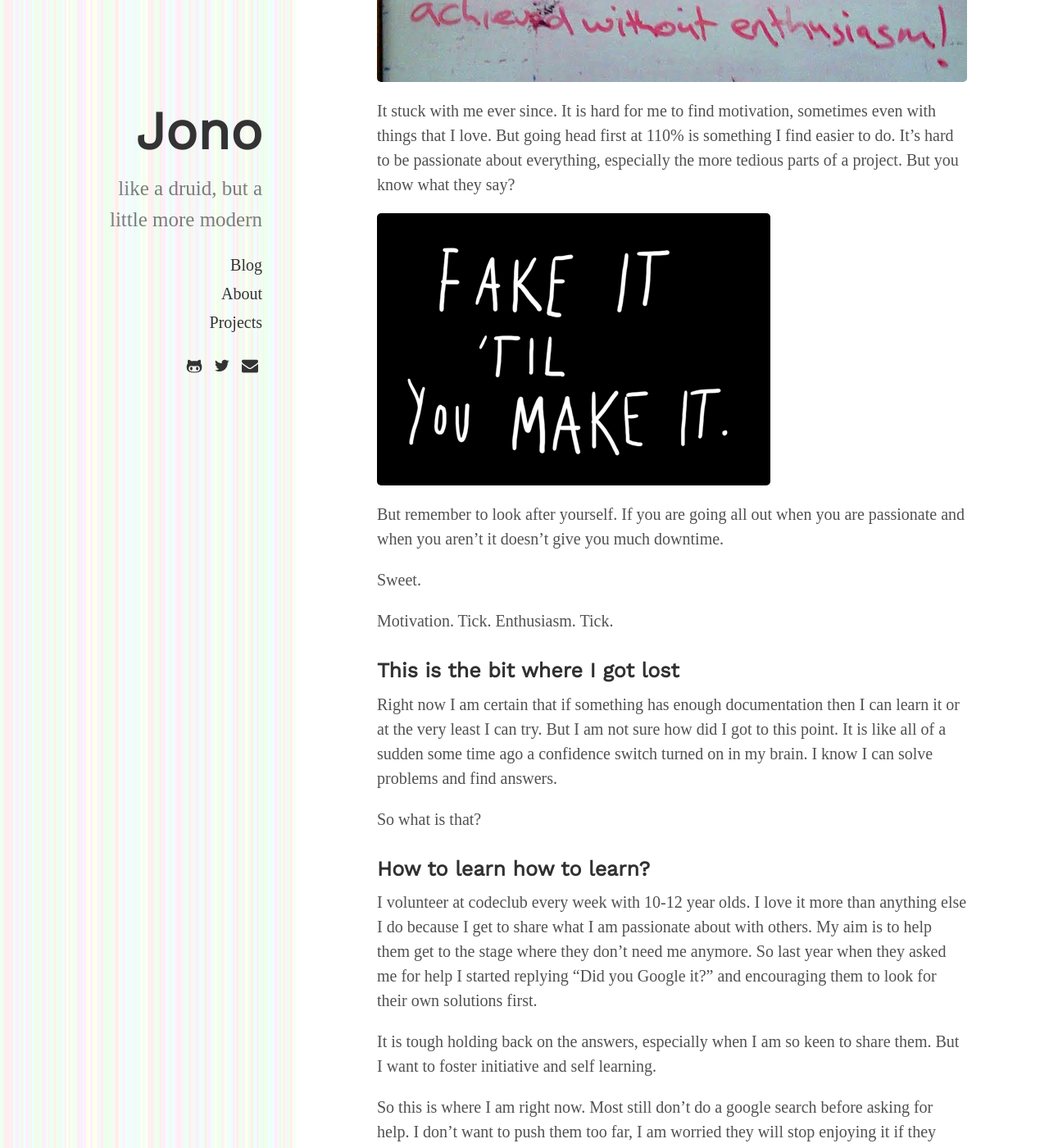
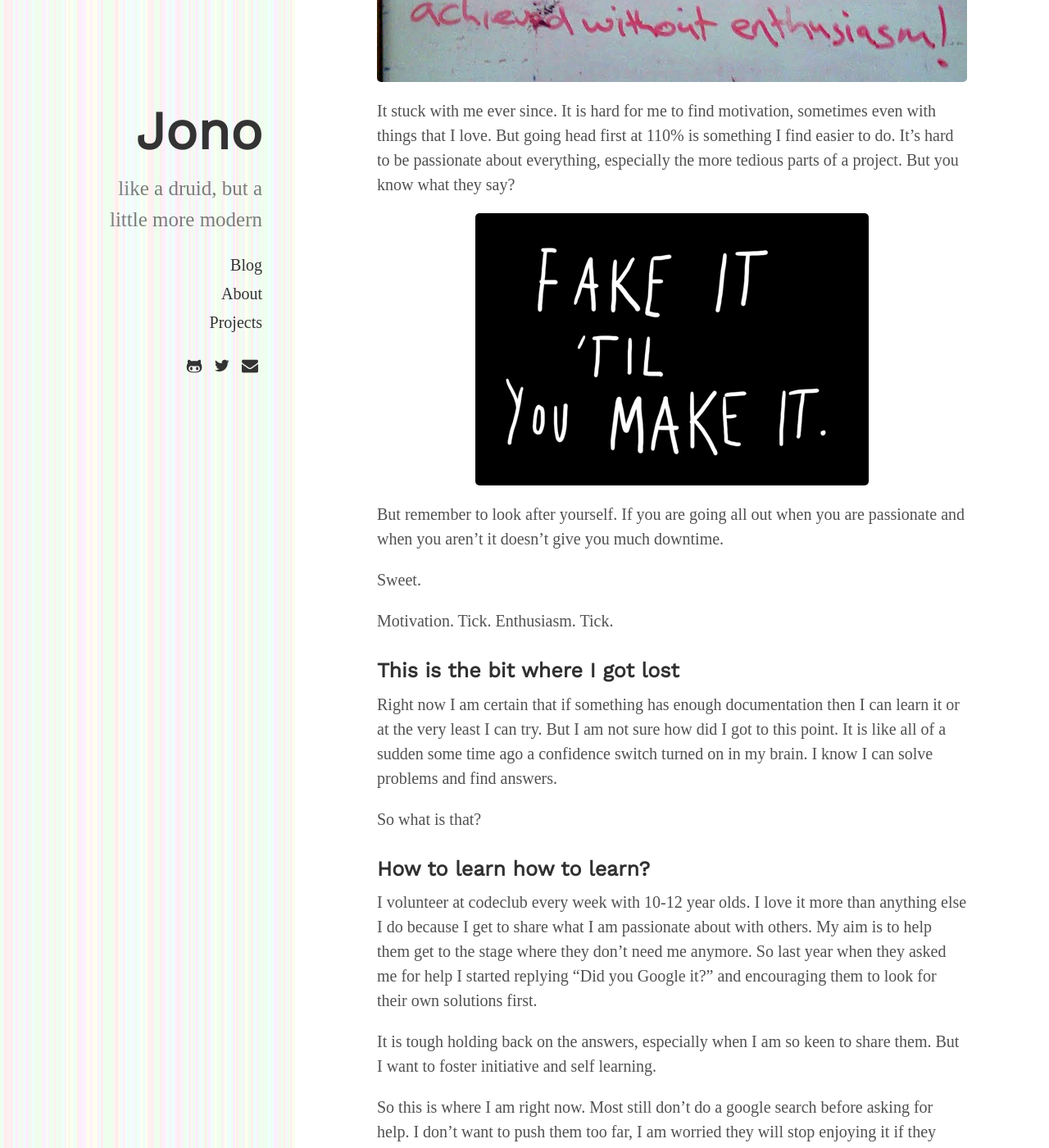
Before and after one commit to foopod/blog-2.0, a Jekyll site: the page built from index.html, in a window 1280 px wide and 1400 px high, scrolled down 1678 px. Shown: the whole window at 82% size. Built offline with Jekyll 4.4.1, drawn with Linux system fonts in a browser that asks for light colours; nearby versions of some CDN libraries; some web fonts are replaced; the list of posts is cut into pages by our own code.

Commit message:
Update poole.css

```diff
--- a/public/css/poole.css
+++ b/public/css/poole.css
@@ -231,7 +231,7 @@ blockquote p:last-child {
 img {
   display: block;
   max-width: 100%;
-  margin: 0 0 1rem;
+  margin: auto;
   border-radius: 5px;
 }
 
```
